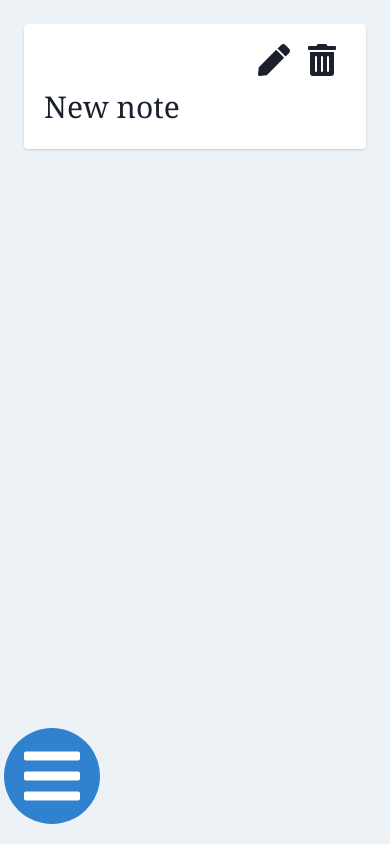
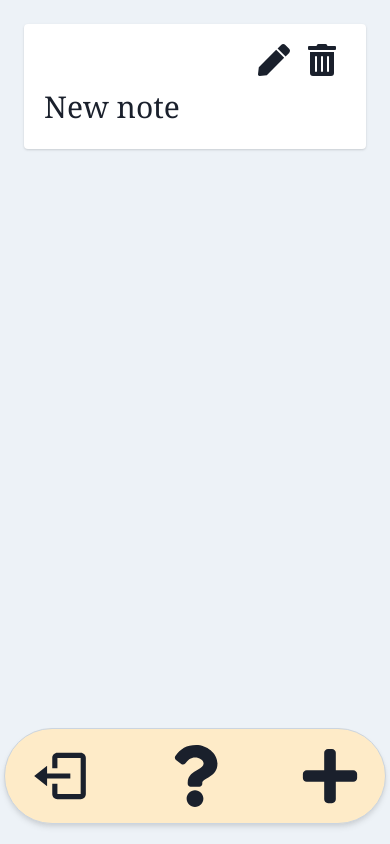
Before and after one commit to Lucasmercado101/markdown-notes-app, a React (Create React App) app in the folder client/: page / in a window 390 px wide. Built offline with nearby package versions, Linux system fonts and the light colour scheme.

Commit message:
changed colors of menu & made it resposive

```diff
--- /dev/null
+++ b/client/src/hooks/ViewportSize.tsx
@@ -0,0 +1,26 @@
+import { useState, useEffect } from "react";
+
+function getWindowDimensions() {
+  const { innerWidth: width, innerHeight: height } = window;
+  return {
+    width,
+    height,
+  };
+}
+
+export default function useWindowDimensions() {
+  const [windowDimensions, setWindowDimensions] = useState(
+    getWindowDimensions()
+  );
+
+  useEffect(() => {
+    function handleResize() {
+      setWindowDimensions(getWindowDimensions());
+    }
+
+    window.addEventListener("resize", handleResize);
+    return () => window.removeEventListener("resize", handleResize);
+  }, []);
+
+  return windowDimensions;
+}
--- a/client/src/views/Notes/DragMenu.tsx
+++ b/client/src/views/Notes/DragMenu.tsx
@@ -1,15 +1,10 @@
-import React, { useState } from "react";
+import React, { useEffect, useState } from "react";
 import { FaBars as HamburgerIcon, FaPlus, FaQuestion } from "react-icons/fa";
 import { BiLogOut as LogOutButton } from "react-icons/bi";
-import { AnimatePresence, motion } from "framer-motion";
+import { AnimatePresence, motion, Variants } from "framer-motion";
+import useViewportDimensions from "../../hooks/ViewportSize";
 
-// const variant = {
-//   closed: { opacity: 1, width: "auto", background: "red" },
-//   open: { opacity: 1, width: "auto", background: "blue" },
-//   exit: { opacity: 0 },
-// };
-
-const variant = {
+const variant: Variants = {
   closed: {
     width: "6rem",
     transition: { type: "tween" },
@@ -27,21 +22,34 @@ const variant = {
 };
 
 function Menu() {
+  const { width } = useViewportDimensions();
+  const [showToggleMenu, setShowToggleMenu] = useState(true);
   const [menuIsOpen, setMenuIsOpen] = useState(false);
+
+  useEffect(() => {
+    if (width < 768) {
+      setMenuIsOpen(true);
+      setShowToggleMenu(false);
+    } else {
+      setShowToggleMenu(true);
+    }
+  }, [width]);
+
   return (
     <motion.div
       variants={variant}
       initial={false}
-      //   animate={menuIsOpen ? "open" : "open"}
       animate={menuIsOpen ? "open" : "closed"}
-      className="h-24 absolute left-0 p-4 right-0 max-w-screen-lg flex flex-row justify-evenly items-center bottom-0 my-5 mx-1 md:mx-5 rounded-full bg-blue-600"
+      className="h-24 text-black-100 bg-orange-200 border border-gray-400 shadow-md absolute left-0 px-6 py-4 md:py-4 right-0 max-w-screen-lg flex flex-row-reverse  md:flex-row md:justify-evenly justify-between items-center bottom-0 my-5 mx-1 md:mx-5 rounded-full "
     >
-      <button
-        onClick={() => setMenuIsOpen(!menuIsOpen)}
-        className="w-auto h-full"
-      >
-        <HamburgerIcon className="w-full h-full text-white" />
-      </button>
+      {showToggleMenu && (
+        <button
+          onClick={() => setMenuIsOpen(!menuIsOpen)}
+          className="w-auto h-full relative overflow-hidden"
+        >
+          <HamburgerIcon className="w-full h-full " />
+        </button>
+      )}
       <AnimatePresence>
         {menuIsOpen && (
           <>
@@ -58,7 +66,7 @@ function Menu() {
               className=" h-full w-auto "
               title="New note"
             >
-              <FaPlus className="h-full w-auto text-white" />
+              <FaPlus className="h-full w-auto" />
             </motion.button>
 
             <motion.button
@@ -74,7 +82,7 @@ function Menu() {
               exit="exit"
               title="Help"
             >
-              <FaQuestion className="h-full w-auto text-white" />
+              <FaQuestion className="h-full w-auto " />
             </motion.button>
             <motion.button
               whileHover={{
@@ -89,7 +97,7 @@ function Menu() {
               exit="exit"
               title="Log out"
             >
-              <LogOutButton className="h-full w-auto text-white" />
+              <LogOutButton className="h-full w-auto " />
             </motion.button>
           </>
         )}
```
